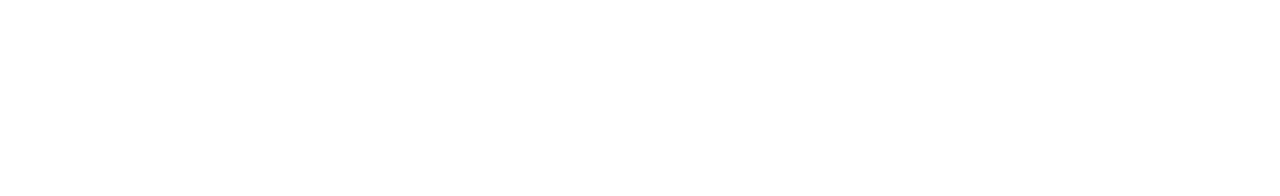
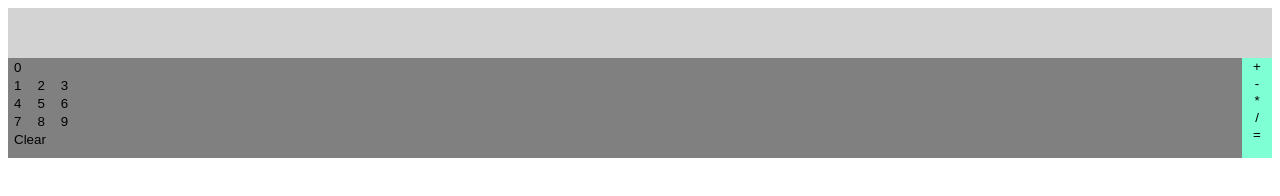
Before and after one commit to timepirate1/odin-calculator, a plain HTML site: page index.html in a window 1280 px wide. Drawn offline with Linux system fonts and the light colour scheme.

Commit message:
Make html for calculator

```diff
--- a/index.html
+++ b/index.html
@@ -2,20 +2,45 @@
 <html lang="en">
 <head>
     <meta charset="UTF-8">
-    <meta name="viewport" content="width=device-width, initial-scale=1.0">
+    <meta name="viewport" content="wclassth=device-wclassth, initial-scale=1.0">
     <title>Calculator</title>
+    <link rel="stylesheet" href="styles.css">
 </head>
 <body>
-    <div id="calculator">
-        <div id="display">
+    <div class="calculator">
+        <div class="display"></div>
 
-        </div>
-        <div id="buttons">
-            <div id="numbers">
+        <div class="buttons">
+            <div class="numbers">
+                <div class="row">
+                    <button class="num-btn">0</button>
+                </div>
+                <div class="row">
+                    <button class="num-btn">1</button>
+                    <button class="num-btn">2</button>
+                    <button class="num-btn">3</button>
+                </div>
+                <div class="row">
+                    <button class="num-btn">4</button>
+                    <button class="num-btn">5</button>
+                    <button class="num-btn">6</button>
+                </div>
+                <div class="row">
+                    <button class="num-btn">7</button>
+                    <button class="num-btn">8</button>
+                    <button class="num-btn">9</button>
+                </div>
+                <div class="row">
+                    <button id="clear" class="num-btn">Clear</button>
+                </div>
+            </div>
 
-            </div>
-            <div id="operators">
-
+            <div class="operators">
+                <button id="+" >+</button>
+                <button id="-" >-</button>
+                <button id="*" >*</button>
+                <button id="/" >/</button>
+                <button id="=" >=</button>
             </div>
         </div>
     </div>
--- a/script.js
+++ b/script.js
@@ -34,6 +34,31 @@ function operate(number1,number2,operator){
 
 
 
+
+
+
+function displayInput(input){
+    const display =document.querySelector('.display');
+    display.innerText += input ;
+}
+
+let inputButtons = document.querySelector('.num-btn');
+inputButtons.array.forEach(button => {
+    button.addEventListener('click', ()=>{
+        const input = button.textContent;
+        displayInput(input);
+    })
+});
+
+
+
+
+
+
+
+
+
+
 // note we do + before prompt to ensure the value is numeric and not taken as a string a
 // as that can conflict with the addition function and append instead of add the numbers
 
--- a/styles.css
+++ b/styles.css
@@ -0,0 +1,59 @@
+.calculator{
+    display : flex;
+    flex-direction: column
+}
+
+.display{
+    background: lightgrey;
+     height: 50px;
+     flex :1 1 auto;
+}
+
+ .buttons{
+     height: 100px;
+     flex :1 1 auto;
+     display: flex;
+ }
+
+ .numbers{
+    background: grey;
+    flex-grow:2;
+    display: flex;
+    flex-direction: column;
+    flex-basis : 100px;
+
+ }
+
+ .operators{
+    background: aquamarine;
+    flex-shrink: 0;
+    height: 100px;
+    flex-basis : 30px;
+    display : flex;
+    flex-direction: column;
+
+ }
+
+
+ .numbers .row{
+    /* flex-basis: 100px;
+    flex-grow: 2;
+    flex-shrink: 1; */
+    justify-content: space-between
+ }
+ .numbers button{
+    background: none;
+    border: none;
+ }
+
+ .numbers button:hover{
+    background: rgb(68, 68, 68);
+ }
+ .operators button{
+    background: none;
+    border: 18px white;
+
+ }
+ .operators button:hover{
+    background: rgb(105, 218, 180);
+ }
```
